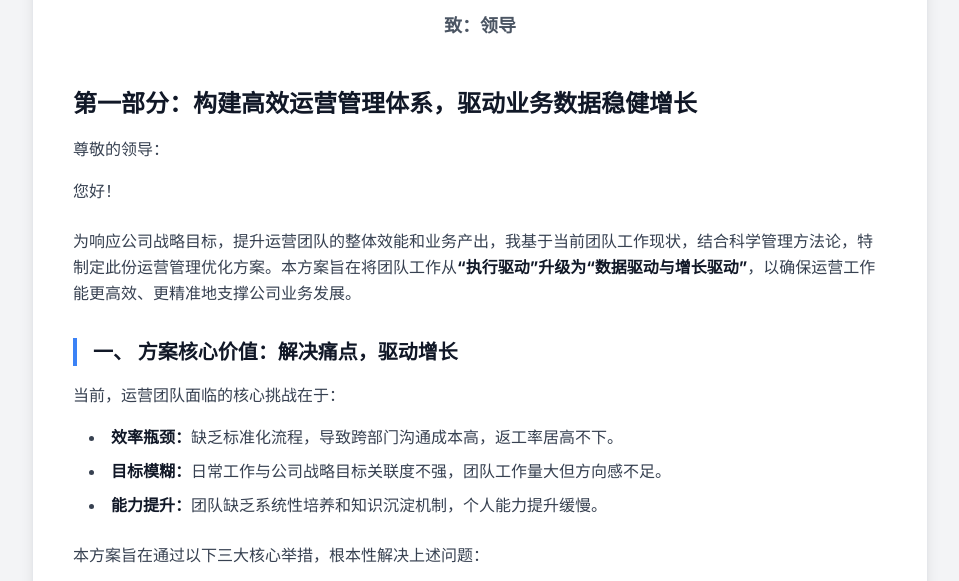
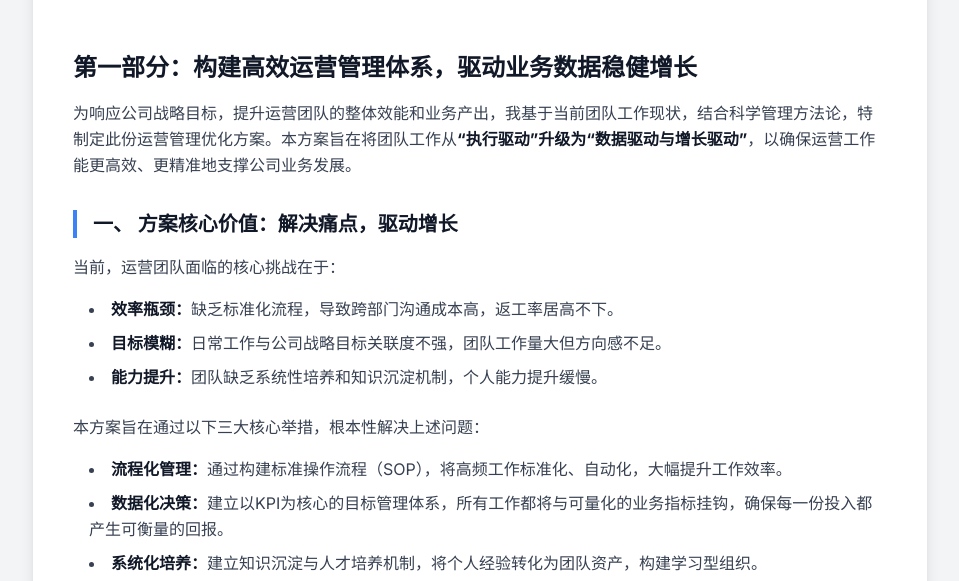
Before and after one commit to rich19970523/XM, a plain HTML site: page index.html in a window 1280 px wide. Shown: the part 149-730 px from the top of the page, without its empty margins (160-1119 px from the left). Drawn offline with nearby package versions, Linux system fonts and the light colour scheme.

Commit message:
Update index.html

```diff
--- a/index.html
+++ b/index.html
@@ -25,7 +25,6 @@
         <!-- 总标题 -->
         <header class="text-center pb-6 mb-6">
             <h1 class="text-3xl md:text-4xl font-extrabold text-gray-900 mb-2">运营团队管理与业务增长方案建议书</h1>
-            <p class="text-lg text-gray-600 font-semibold mt-4">致：领导</p>
         </header>
 
         <!-- 第一份方案：运营管理优化及业务增长 -->
@@ -33,8 +32,6 @@
             <h2 class="text-xl md:text-2xl font-bold text-gray-900 mb-4">第一部分：构建高效运营管理体系，驱动业务数据稳健增长</h2>
 
             <main class="text-gray-700 leading-relaxed">
-                <p class="mb-4">尊敬的领导：</p>
-                <p class="mb-6">您好！</p>
                 <p class="mb-6">为响应公司战略目标，提升运营团队的整体效能和业务产出，我基于当前团队工作现状，结合科学管理方法论，特制定此份运营管理优化方案。本方案旨在将团队工作从<strong class="font-bold text-gray-900">“执行驱动”升级为“数据驱动与增长驱动”</strong>，以确保运营工作能更高效、更精准地支撑公司业务发展。</p>
 
                 <h3 class="text-xl font-bold text-gray-900 mt-8 mb-4 border-l-4 border-blue-500 pl-4">一、 方案核心价值：解决痛点，驱动增长</h3>
```
